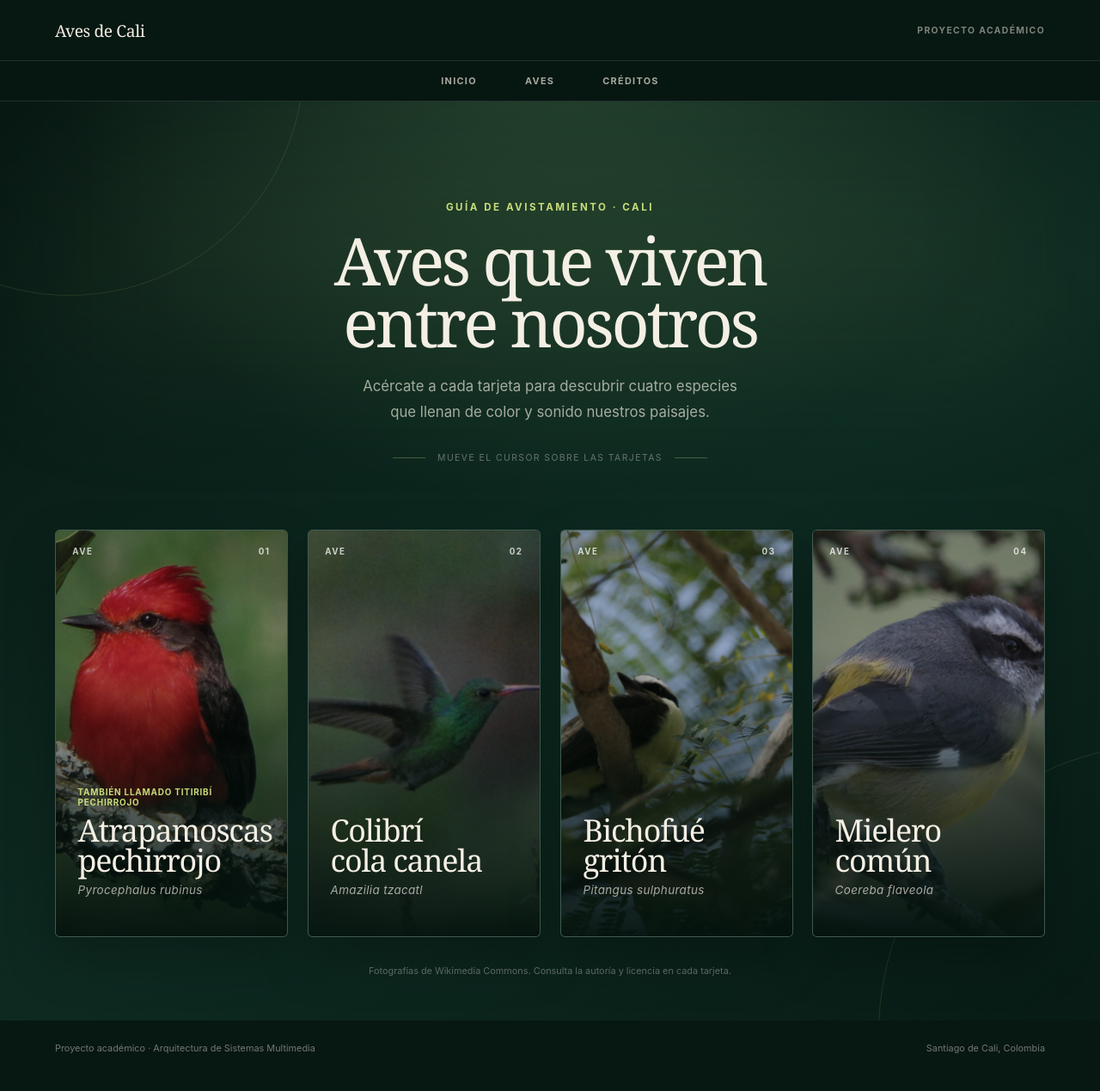
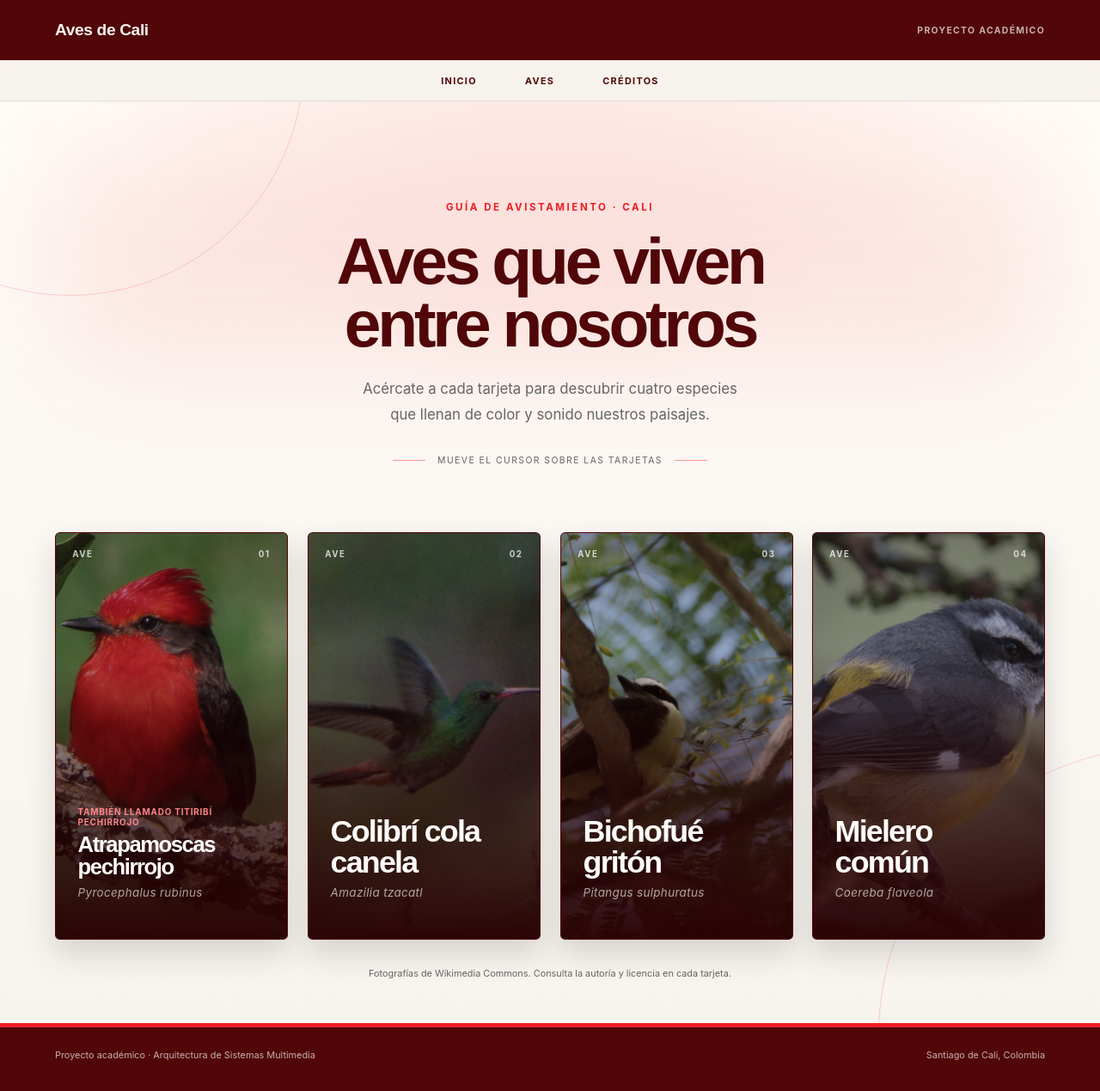
Before and after one commit to Znex45/Aviario-Cali, a React (Vite) app: page / in a window 1280 px wide. Shown: the whole page at 86% size. Built offline with nearby package versions, Linux system fonts and the light colour scheme.

Commit message:
cambio de color a estetica UAO

```diff
--- a/src/App.css
+++ b/src/App.css
@@ -1,30 +1,39 @@
 .site-shell {
+  --uao-red: #ed1d24;
+  --uao-wine: #510608;
+  --uao-wine-soft: #8b0304;
+  --uao-cream: #f7f3ed;
+  --uao-grey: #363636;
+  --uao-grey-muted: #666666;
+  --uao-border: #ded8d1;
   min-height: 100vh;
-  background-color: #071712;
+  background-color: var(--uao-cream);
 }
 
 .site-header {
   display: flex;
   align-items: center;
   justify-content: space-between;
-  width: min(82rem, 100%);
+  width: 100%;
   min-height: 4.4rem;
   margin: 0 auto;
   padding: 0 clamp(1.25rem, 5vw, 5.5rem);
-  color: #f4efe4;
+  color: var(--uao-cream);
+  background-color: var(--uao-wine);
 }
 
 .site-header__brand {
   color: inherit;
-  font-family: Georgia, 'Times New Roman', serif;
+  font-family: Arial, Helvetica, sans-serif;
   font-size: 1.2rem;
+  font-weight: 800;
   letter-spacing: -0.02em;
   text-decoration: none;
 }
 
 .site-header p {
   margin: 0;
-  color: rgba(244, 239, 228, 0.5);
+  color: rgba(247, 243, 237, 0.72);
   font-size: 0.65rem;
   font-weight: 700;
   letter-spacing: 0.13em;
@@ -40,16 +49,16 @@
   gap: clamp(1.25rem, 5vw, 3.5rem);
   min-height: 3rem;
   padding: 0 1.25rem;
-  border-top: 1px solid rgba(244, 239, 228, 0.12);
-  border-bottom: 1px solid rgba(244, 239, 228, 0.12);
-  background: rgba(7, 23, 18, 0.93);
+  border-top: 1px solid rgba(255, 255, 255, 0.08);
+  border-bottom: 1px solid var(--uao-border);
+  background: rgba(247, 243, 237, 0.95);
   backdrop-filter: blur(12px);
 }
 
 .site-nav a {
   display: inline-flex;
   align-items: center;
-  color: rgba(244, 239, 228, 0.68);
+  color: var(--uao-wine);
   font-size: 0.68rem;
   font-weight: 700;
   letter-spacing: 0.12em;
@@ -60,22 +69,22 @@
 
 .site-nav a:hover,
 .site-nav a:focus-visible {
-  color: #c8dc7a;
+  color: var(--uao-red);
 }
 
 .birds-section {
-  --cream: #f4efe4;
-  --lime: #c8dc7a;
-  --forest: #102e24;
+  --cream: #fffdfa;
+  --lime: #ed1d24;
+  --forest: #510608;
   position: relative;
   isolation: isolate;
   min-height: 100svh;
   overflow: hidden;
   padding: clamp(4rem, 9vw, 7.5rem) clamp(1.25rem, 5vw, 5.5rem) 3rem;
-  color: var(--cream);
+  color: var(--uao-grey);
   background:
-    radial-gradient(circle at 50% -10%, rgba(86, 132, 87, 0.34), transparent 36rem),
-    linear-gradient(145deg, #071712 0%, #0d2a21 55%, #081b15 100%);
+    radial-gradient(circle at 50% -20%, rgba(237, 29, 36, 0.1), transparent 35rem),
+    linear-gradient(180deg, #fffdf9 0%, var(--uao-cream) 100%);
 }
 
 .birds-section::before,
@@ -83,7 +92,7 @@
   position: absolute;
   z-index: -1;
   content: '';
-  border: 1px solid rgba(200, 220, 122, 0.12);
+  border: 1px solid rgba(237, 29, 36, 0.18);
   border-radius: 50%;
 }
 
@@ -109,7 +118,7 @@
   width: min(72rem, 95vw);
   height: 16rem;
   transform: translateX(-50%);
-  background: rgba(116, 151, 91, 0.1);
+  background: rgba(237, 29, 36, 0.1);
   filter: blur(80px);
   pointer-events: none;
 }
@@ -122,7 +131,7 @@
 
 .eyebrow {
   margin: 0 0 1.2rem;
-  color: var(--lime);
+  color: var(--uao-red);
   font-size: 0.72rem;
   font-weight: 700;
   letter-spacing: 0.22em;
@@ -132,18 +141,19 @@
 .birds-section h1 {
   max-width: 48rem;
   margin: 0 auto;
-  font-family: Georgia, 'Times New Roman', serif;
+  color: var(--uao-wine);
+  font-family: Arial, Helvetica, sans-serif;
   font-size: clamp(2.65rem, 6vw, 5.7rem);
-  font-weight: 400;
-  line-height: 0.94;
-  letter-spacing: -0.045em;
+  font-weight: 800;
+  line-height: 0.96;
+  letter-spacing: -0.055em;
   text-wrap: balance;
 }
 
 .birds-section__intro {
   max-width: 38rem;
   margin: 1.5rem auto 0;
-  color: rgba(244, 239, 228, 0.65);
+  color: var(--uao-grey-muted);
   font-size: clamp(0.94rem, 1.5vw, 1.05rem);
   line-height: 1.75;
   text-wrap: balance;
@@ -155,7 +165,7 @@
   justify-content: center;
   gap: 0.85rem;
   margin-top: 2rem;
-  color: rgba(244, 239, 228, 0.38);
+  color: var(--uao-grey-muted);
   font-size: 0.65rem;
   letter-spacing: 0.14em;
   text-transform: uppercase;
@@ -164,7 +174,7 @@
 .birds-section__hint span {
   width: 2.4rem;
   height: 1px;
-  background-color: rgba(200, 220, 122, 0.3);
+  background-color: rgba(237, 29, 36, 0.45);
 }
 
 .bird-grid {
@@ -185,10 +195,11 @@
   position: relative;
   height: clamp(25rem, 37vw, 34rem);
   overflow: hidden;
-  border: 1px solid rgba(244, 239, 228, 0.18);
+  border: 1px solid rgba(81, 6, 8, 0.24);
   border-radius: 0.35rem;
-  background-color: #183b2e;
-  box-shadow: 0 1.6rem 3.6rem rgba(0, 0, 0, 0.25);
+  background-color: var(--uao-wine);
+  color: var(--cream);
+  box-shadow: 0 1rem 2.2rem rgba(54, 54, 54, 0.18);
   transform: rotateX(var(--rotate-x)) rotateY(var(--rotate-y));
   transform-style: preserve-3d;
   transition:
@@ -201,14 +212,14 @@
 .bird-card-wrap:hover .bird-card,
 .bird-card-wrap:focus-visible .bird-card,
 .bird-card-wrap:focus-within .bird-card {
-  border-color: rgba(200, 220, 122, 0.6);
+  border-color: var(--uao-red);
   box-shadow:
-    0 2rem 4.5rem rgba(0, 0, 0, 0.48),
-    0 0 0 1px rgba(200, 220, 122, 0.15);
+    0 1.6rem 3.4rem rgba(81, 6, 8, 0.25),
+    0 0 0 1px rgba(237, 29, 36, 0.18);
 }
 
 .bird-card-wrap:focus-visible .bird-card {
-  outline: 2px solid var(--lime);
+  outline: 2px solid var(--uao-red);
   outline-offset: 4px;
 }
 
@@ -217,7 +228,7 @@
   inset: -1.6rem;
   background-repeat: no-repeat;
   background-size: cover;
-  filter: saturate(0.82) brightness(0.8);
+  filter: saturate(0.84) brightness(0.82);
   transform: translate3d(var(--move-x), var(--move-y), 0) scale(1.06);
   transition:
     transform 600ms cubic-bezier(0.23, 1, 0.32, 1),
@@ -228,15 +239,15 @@
 .bird-card-wrap:hover .bird-card__image,
 .bird-card-wrap:focus-visible .bird-card__image,
 .bird-card-wrap:focus-within .bird-card__image {
-  filter: saturate(1.05) brightness(0.9);
+  filter: saturate(1.05) brightness(0.94);
 }
 
 .bird-card__shade {
   position: absolute;
   inset: 0;
   background:
-    linear-gradient(to bottom, rgba(3, 16, 12, 0.18) 0%, transparent 34%),
-    linear-gradient(to top, rgba(4, 19, 14, 0.97) 0%, rgba(4, 19, 14, 0.46) 42%, transparent 72%);
+    linear-gradient(to bottom, rgba(20, 4, 5, 0.2) 0%, transparent 34%),
+    linear-gradient(to top, rgba(42, 3, 5, 0.98) 0%, rgba(42, 3, 5, 0.52) 42%, transparent 72%);
   transition: opacity 550ms ease;
 }
 
@@ -272,7 +283,7 @@
 .bird-card__alias {
   min-height: 1em;
   margin: 0 0 0.55rem;
-  color: var(--lime);
+  color: #ff8589;
   font-size: 0.62rem;
   font-weight: 700;
   letter-spacing: 0.08em;
@@ -281,12 +292,17 @@
 
 .bird-card__info h2 {
   margin: 0;
-  font-family: Georgia, 'Times New Roman', serif;
+  font-family: Arial, Helvetica, sans-serif;
   font-size: clamp(1.8rem, 2.8vw, 2.65rem);
-  font-weight: 400;
-  line-height: 0.98;
-  letter-spacing: -0.035em;
+  font-weight: 800;
+  line-height: 1;
+  letter-spacing: -0.05em;
   text-wrap: balance;
+}
+
+.bird-card__info h2.bird-card__title--wide {
+  font-size: clamp(1.55rem, 2vw, 2rem);
+  letter-spacing: -0.055em;
 }
 
 .bird-card__scientific {
@@ -317,11 +333,11 @@
   display: block;
   width: fit-content;
   margin-top: 0.8rem;
-  color: rgba(200, 220, 122, 0.78);
+  color: #ffd6d7;
   font-size: 0.6rem;
   line-height: 1.35;
   opacity: 0;
-  text-decoration-color: rgba(200, 220, 122, 0.32);
+  text-decoration-color: rgba(255, 214, 215, 0.45);
   text-underline-offset: 0.22rem;
   transform: translateY(0.7rem);
   transition:
@@ -331,7 +347,7 @@
 }
 
 .bird-card__credit:hover {
-  color: var(--cream);
+  color: #ffffff;
 }
 
 .bird-card-wrap:hover .bird-card__description,
@@ -346,7 +362,7 @@
 
 .birds-section__source-note {
   margin: 2rem auto 0;
-  color: rgba(244, 239, 228, 0.38);
+  color: var(--uao-grey-muted);
   font-size: 0.68rem;
   line-height: 1.6;
   text-align: center;
@@ -356,10 +372,12 @@
   display: flex;
   justify-content: space-between;
   gap: 1rem;
-  width: min(82rem, 100%);
+  width: 100%;
   margin: 0 auto;
   padding: 1.5rem clamp(1.25rem, 5vw, 5.5rem) 2.1rem;
-  color: rgba(244, 239, 228, 0.45);
+  border-top: 0.35rem solid var(--uao-red);
+  color: rgba(247, 243, 237, 0.72);
+  background-color: var(--uao-wine);
   font-size: 0.68rem;
   line-height: 1.5;
 }
--- a/src/App.jsx
+++ b/src/App.jsx
@@ -122,7 +122,15 @@ function BirdCard({ bird, number }) {
 
         <div className="bird-card__info">
           {bird.aliases && <p className="bird-card__alias">{bird.aliases}</p>}
-          <h2>{bird.commonName}</h2>
+          <h2
+            className={
+              bird.commonName === 'Atrapamoscas pechirrojo'
+                ? 'bird-card__title--wide'
+                : undefined
+            }
+          >
+            {bird.commonName}
+          </h2>
           <p className="bird-card__scientific">
             <i>{bird.scientificName}</i>
           </p>
--- a/src/index.css
+++ b/src/index.css
@@ -2,7 +2,7 @@
   font-family: Inter, ui-sans-serif, system-ui, -apple-system, BlinkMacSystemFont,
     'Segoe UI', sans-serif;
   font-synthesis: none;
-  color-scheme: dark;
+  color-scheme: light;
   text-rendering: optimizeLegibility;
   -webkit-font-smoothing: antialiased;
   -moz-osx-font-smoothing: grayscale;
@@ -14,7 +14,7 @@
 
 html {
   min-width: 320px;
-  background-color: #071712;
+  background-color: #f7f3ed;
 }
 
 body {
@@ -33,6 +33,6 @@ a {
 }
 
 ::selection {
-  color: #071712;
-  background: #c8dc7a;
+  color: #ffffff;
+  background: #ed1d24;
 }
```
